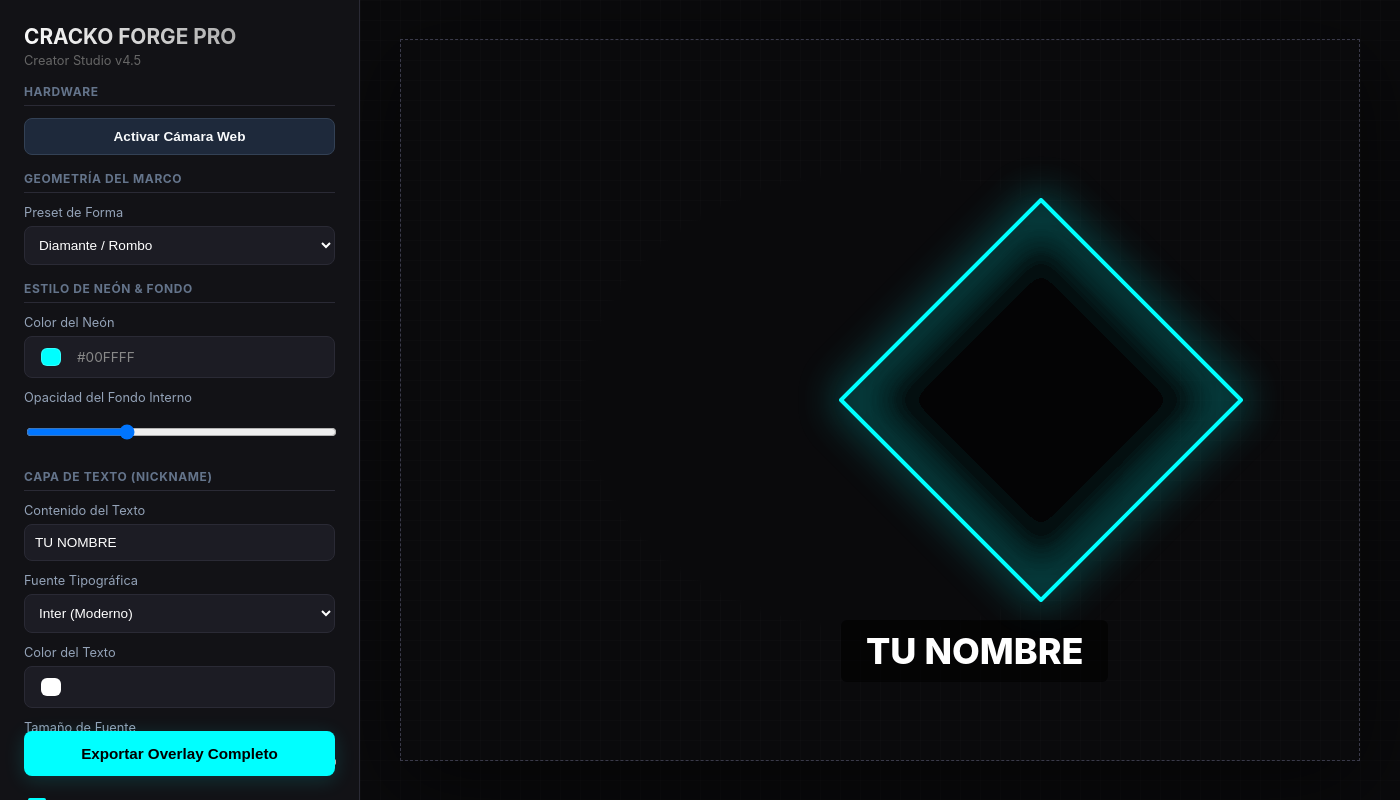
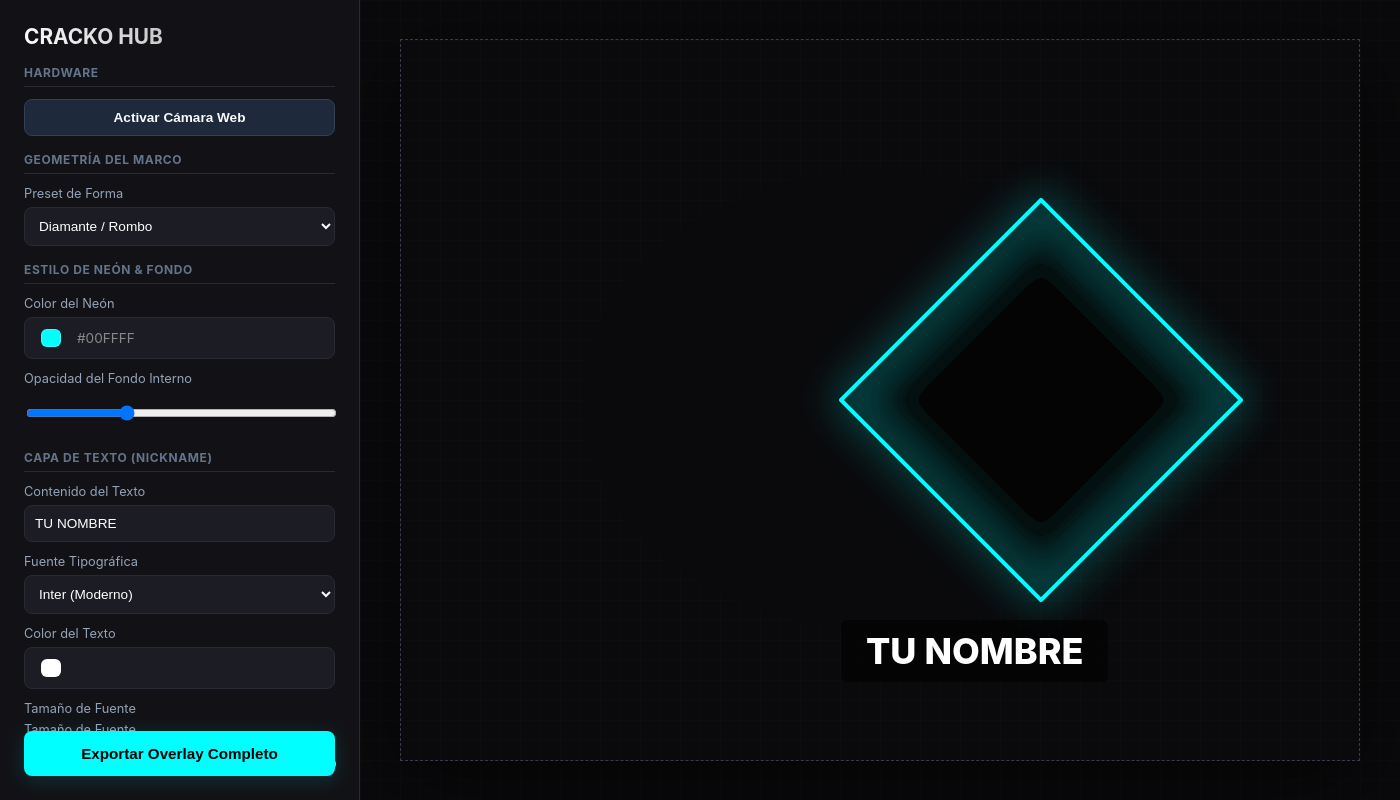
Before and after one commit to crackostudio/software, an Electron app: page index.html in a window 1400 px wide. Drawn offline with nearby package versions, Linux system fonts and the light colour scheme.

Commit message:
Add files via upload

```diff
--- a/index.html
+++ b/index.html
@@ -2,7 +2,7 @@
 <html lang="es">
 <head>
 <meta charset="UTF-8" />
-<title>Cracko Forge Pro - Creator Studio v4.5</title>
+<title>Cracko Hub</title>
 
 <style>
   :root {
@@ -260,8 +260,7 @@
   <div class="panel">
     <div class="panel-body">
       <div class="panel-header">
-        <h1>CRACKO FORGE PRO</h1>
-        <p>Creator Studio v4.5</p>
+        <h1>CRACKO HUB</h1>
       </div>
 
       <div class="section-title">Hardware</div>
@@ -314,6 +313,7 @@
         </div>
       </div>
       <div class="control-group">
+        <label for="textSize">Tamaño de Fuente</label>
         <label for="textSize">Tamaño de Fuente</label>
         <input type="range" id="textSize" min="20" max="80" value="36">
       </div>
```
